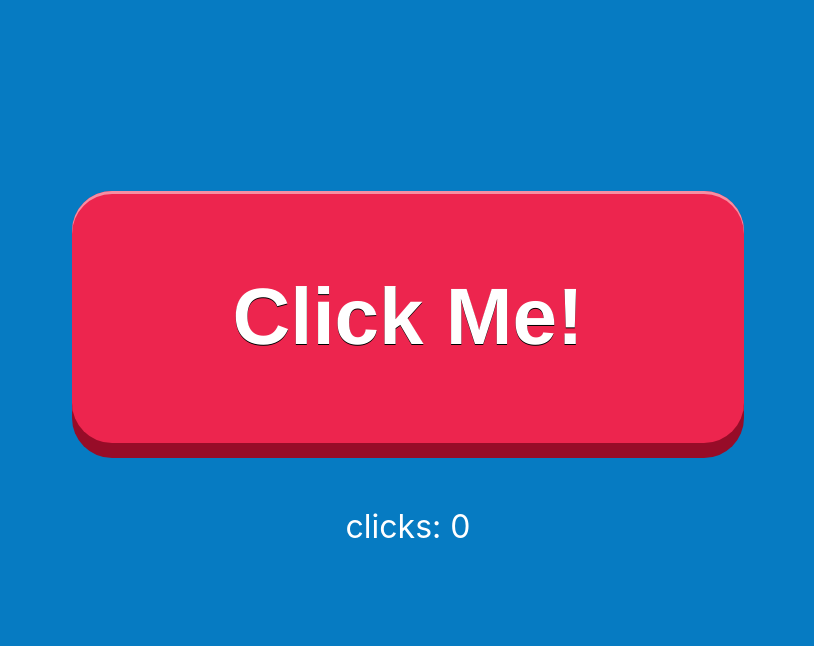
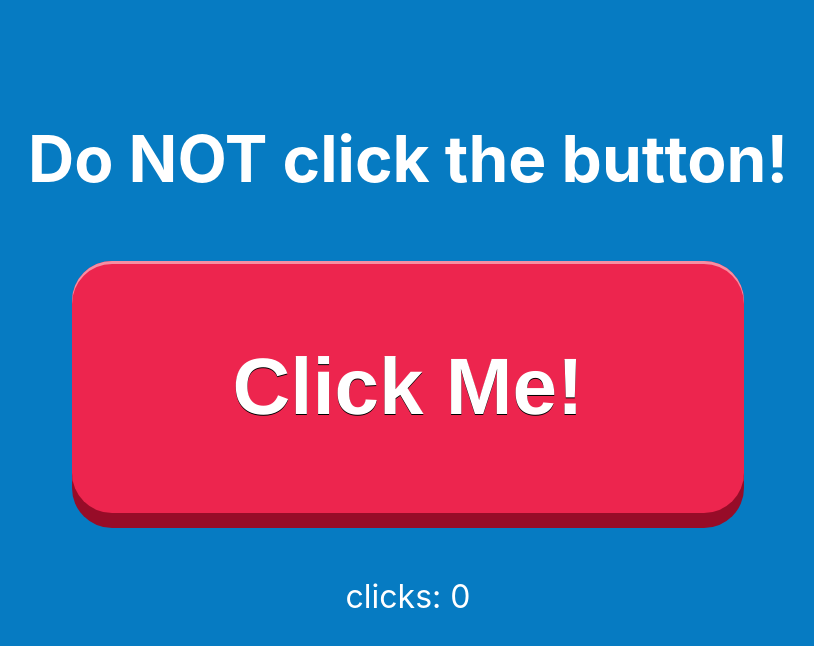
Before and after one commit to Denzel-Turambi/hackathon, a React (Create React App) app: page / in a window 1280 px wide. Shown: the top 646 px of the page, without its empty margins (232-1046 px from the left). Built offline with nearby package versions, Linux system fonts and the light colour scheme.

Commit message:
refactor: Refactor header text

```diff
--- a/src/App.css
+++ b/src/App.css
@@ -52,3 +52,9 @@
   font-size: 2em;
   margin: 1em;
 }
+
+.header-text {
+  color: white;
+  font-size: 4em;
+  margin: 0 0 1em 0;
+}
--- a/src/App.js
+++ b/src/App.js
@@ -10,6 +10,7 @@ function App() {
 
   return (
     <div className="app" ontouchstart="">
+      {counter === 0 ? <h1 className="header-text">Do NOT click the button!</h1> : <h1 className="header-text">Nobody ever listens to me 😢</h1>}
       <div class="button" onClick={clickCounter}>
         <p>Click Me!</p>
       </div>
```
